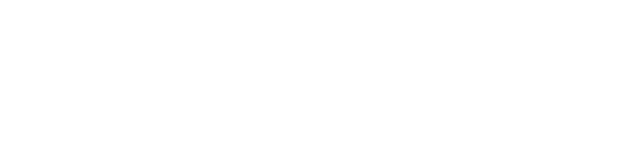
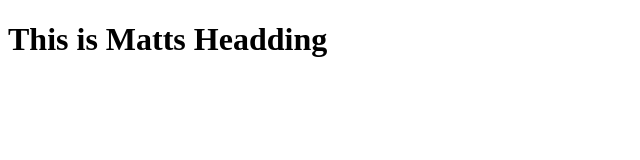
Before and after one commit to Jthapata/week1day3, a plain HTML site: page index.html in a window 1280 px wide. Shown: the whole page, without its empty margins (0-640 px from the left). Drawn offline with Linux system fonts and the light colour scheme.

Commit message:
added a header to index.html

```diff
--- a/index.html
+++ b/index.html
@@ -6,6 +6,6 @@
     <title>Document</title>
 </head>
 <body>
-
+    <h1>This is Matts Headding</h1>
 </body>
 </html>
```
